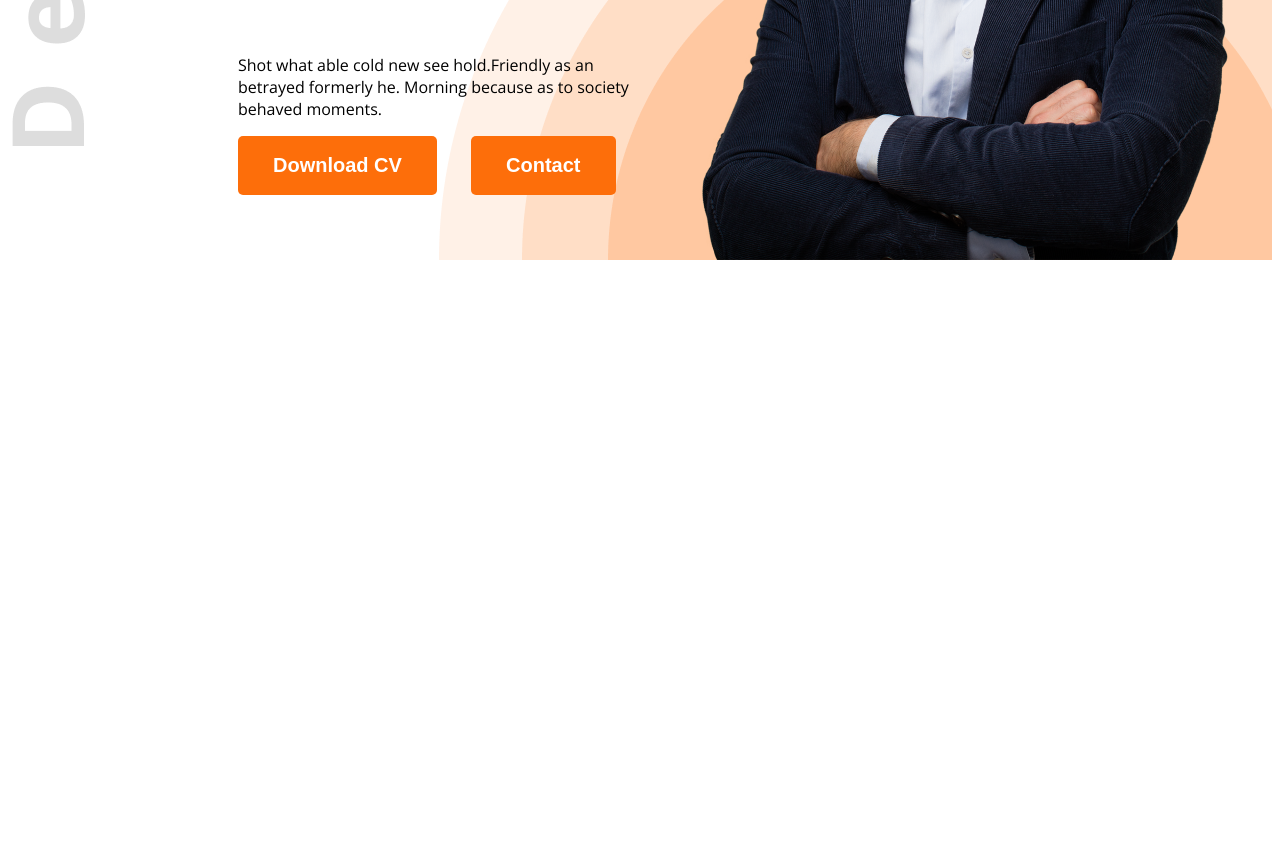
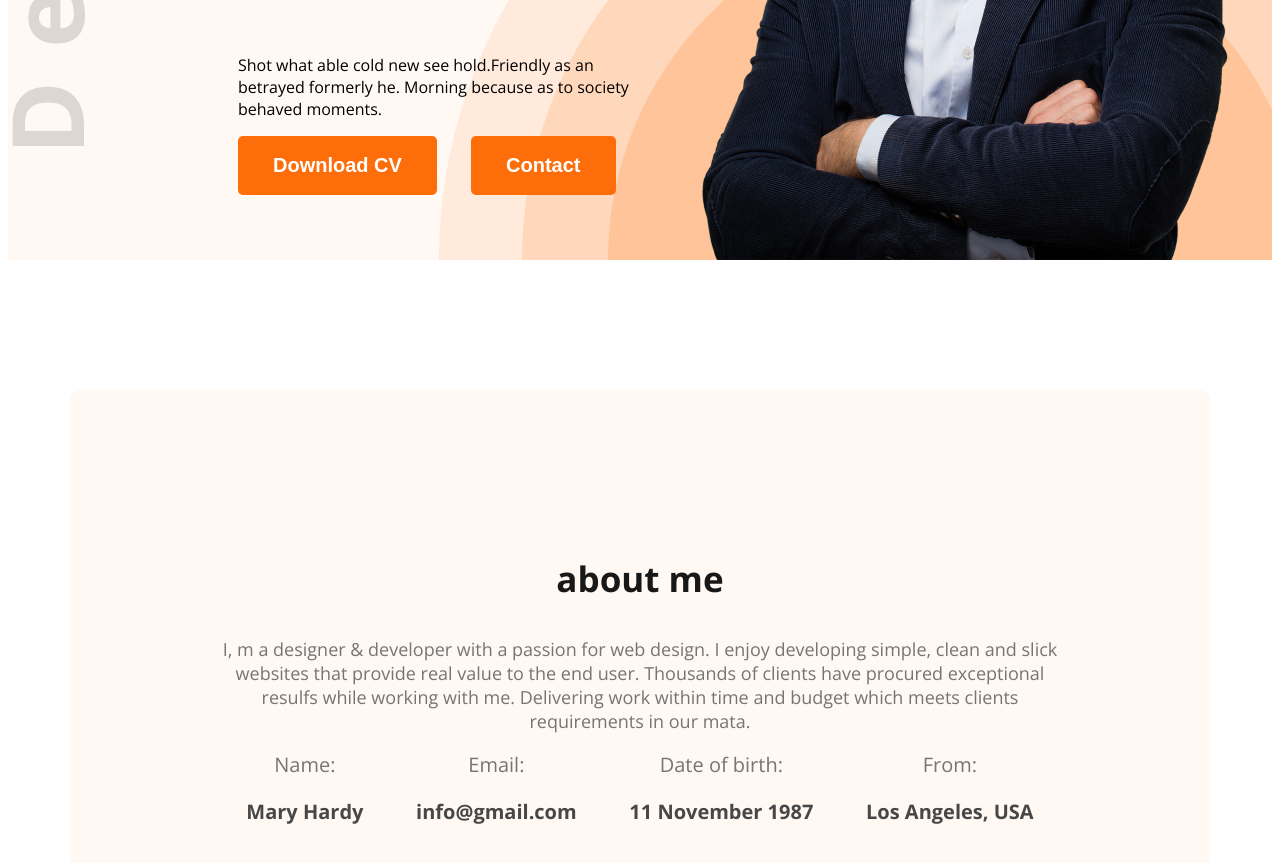
Before and after one commit to shawon-mern/webdeveloper-portfolio, a plain HTML site: page index.html in a window 1280 px wide. Shown: the part 667-1530 px from the top of the page. Before the commit the page ends 935 px from the top, so only its background shows below. Drawn offline with nearby package versions, Linux system fonts and the light colour scheme.

Commit message:
added about

```diff
--- a/index.html
+++ b/index.html
@@ -10,7 +10,7 @@
     <link rel="stylesheet" href="style/portfolio.css">
 </head>
 <body class="open-sans-normal">
-    <header class="header">
+    <header class="header secondary-bg">
         <nav>
             <h3 class="nav-title">Ma<span class="text-primary">r</span>y</h3>
             <ul>
@@ -35,7 +35,28 @@
 
     </header>
     <main>
-
+        <section class="about secondary-bg">
+            <h3 class="section-title">about me</h3>
+            <p class="section-description">I, m a designer & developer with a passion for web design. I enjoy developing simple, clean and slick websites that provide real value to the end user. Thousands of clients have procured exceptional resulfs while working with me. Delivering work within time and budget which meets clients requirements in our mata.</p>
+            <div class="about-items">
+                <div class="about-item">
+                    <div class="item-title">Name:</div>
+                    <p class="item-description">Mary Hardy</p>
+                </div>
+                <div class="about-item">
+                    <div class="item-title">Email:</div>
+                    <p class="item-description">info@gmail.com</p>
+                </div>
+                <div class="about-item">
+                    <div class="item-title">Date of birth:</div>
+                    <p class="item-description">11 November 1987</p>
+                </div>
+                <div class="about-item">
+                    <div class="item-title">From:</div>
+                    <p class="item-description">Los Angeles, USA</p>
+                </div>
+            </div>
+        </section>
     </main>
     <footer>
 
--- a/style/portfolio.css
+++ b/style/portfolio.css
@@ -23,6 +23,19 @@
    border-radius: 5px;
    font-size: 20px;
    border: none;
+}
+.section-title{
+    font-size: 35px;
+    font-weight: bold;
+    color: #181818;
+}
+.section-description{
+    font-size: 18px;
+    font-weight: regular;
+    color: #757575;
+}
+.secondary-bg{
+    background-color: #FFF8F3;
 }
 /* header */
 .header{
@@ -83,3 +96,30 @@ nav ul li a{
     max-width: 580px;
 
 }
+/* about section */
+main{
+    max-width: 1140px;
+    margin: 0 auto;
+
+}
+.about{
+    border-radius: 10px;
+    padding: 130px 150px;
+    text-align: center;
+    margin-top: 130px;
+
+}
+.about-items{
+    display: flex;
+    justify-content: space-around;
+}
+.item-title{
+    font-size: 20px;
+    font-weight: regular;
+    color: #757575;
+}
+.item-description{
+    font-size: 20px;
+    font-weight: bold;
+    color: #474747;
+}
```
